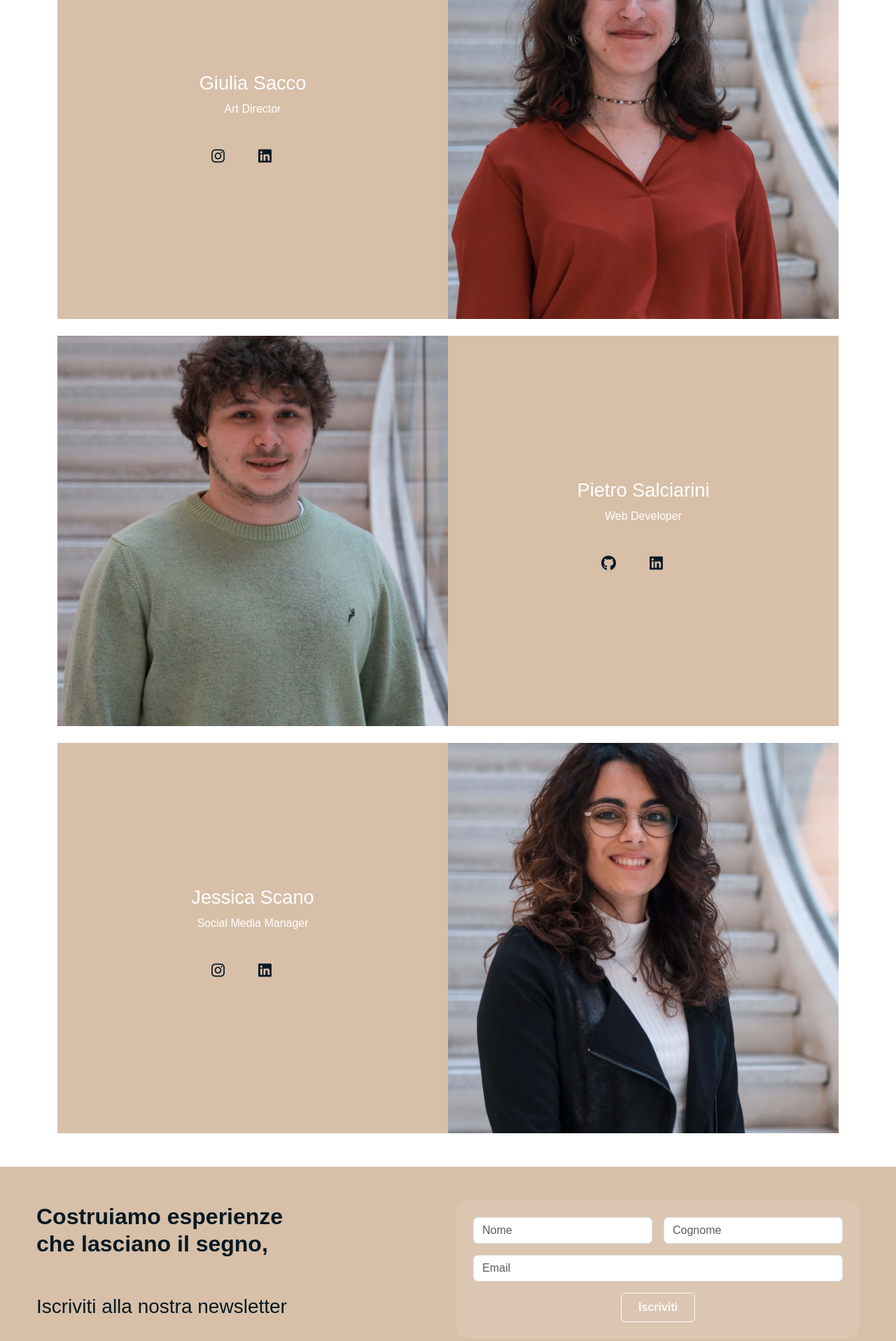
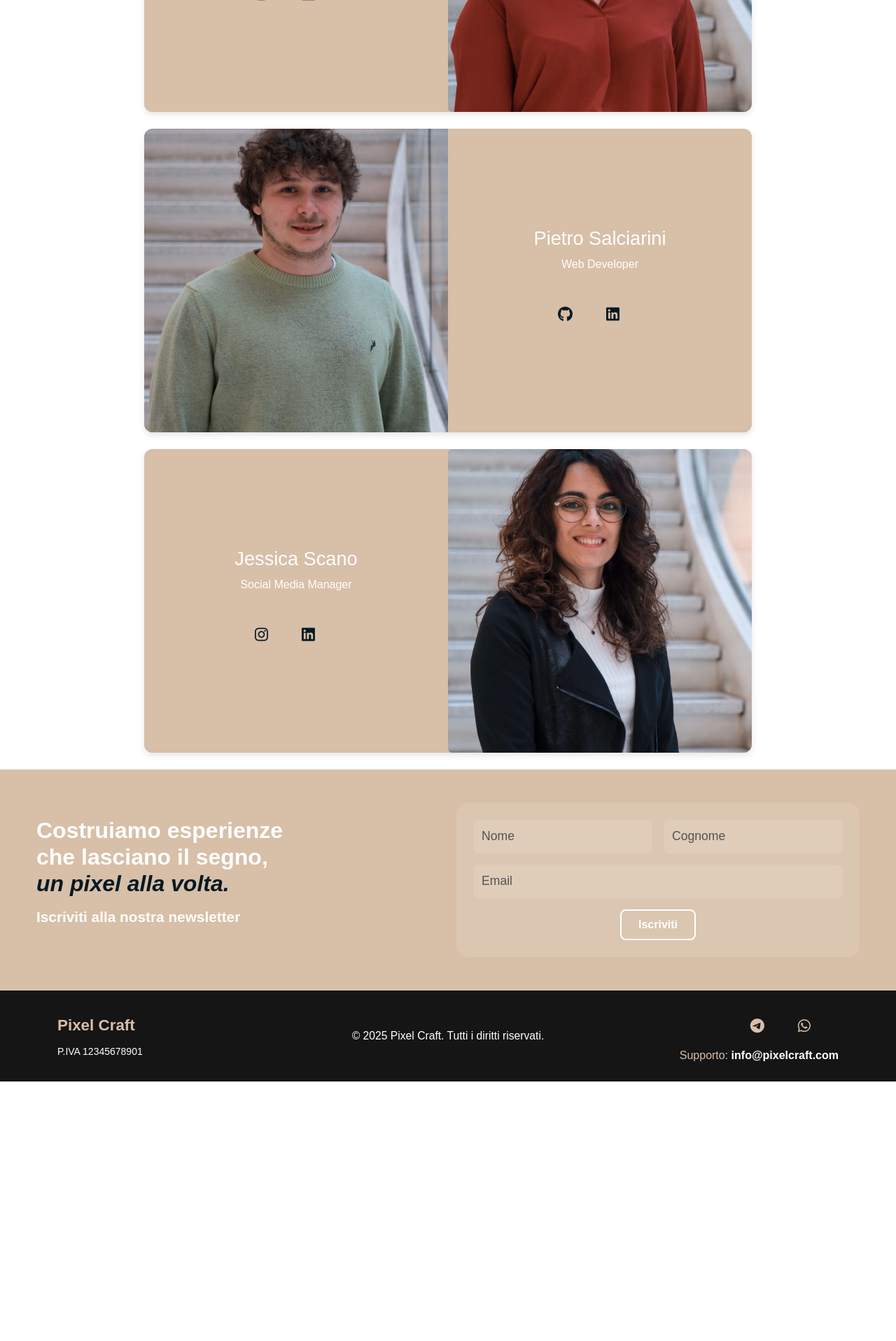
Before and after one commit to gsacco2000/Pixelcraft-Ecommerce, a Vue app: page /about in a window 1280 px wide. Shown: the part 880-2797 px from the top of the page at 70% size. After the commit the page ends 2426 px from the top, so only its background shows below. Built offline with nearby package versions, Linux system fonts and the light colour scheme; what bootstrap-vue-next would draw is missing.

Commit message:
fiz about e case music

```diff
--- a/src/views/AboutView.vue
+++ b/src/views/AboutView.vue
@@ -1,235 +1,178 @@
 <template>
-  <main class="container my-5">
-    <!-- Daisy -->
-    <div class="row team-row align-items-stretch g-0 mb-4">
-      <div class="col-12 col-md-6 order-md-1 p-0">
+  <main>
+    <div
+      v-for="member in team"
+      :key="member.name"
+      class="row team-row align-items-stretch g-0 mb-4"
+      :class="{ 'flex-row-reverse': member.order === 'right' }"
+    >
+      <div class="col-12 col-md-6">
         <img
-          src="/img.about/about.daisy.jpg"
-          alt="Daisy Romaniello"
-          class="img-cover w-100 h-100"
+          :src="member.img"
+          :alt="member.alt"
+          class="img-cover w-100 h-100 rounded-start"
+          loading="lazy"
         />
       </div>
       <div
-        class="col-12 col-md-6 order-md-2 d-flex color-block color1 p-4"
-        :class="colorClass('color1')"
+        class="col-12 col-md-6 d-flex p-4 text-center color-block rounded-end"
+        :class="member.color"
       >
-        <div class="w-100 text-center">
-          <h2>Daisy Romaniello</h2>
-          <p>Founder &amp; Project Manager</p>
-          <div class="social-icons">
+        <div class="w-100 d-flex flex-column justify-content-center">
+          <h2>{{ member.name }}</h2>
+          <p>{{ member.role }}</p>
+          <div
+            class="social-icons d-inline-flex gap-3 justify-content-center align-items-center mt-3"
+          >
             <a
-              href="https://www.instagram.com/daisyromaniello/"
+              v-for="social in member.socials"
+              :key="social.platform"
+              :href="social.url"
               target="_blank"
               rel="noopener noreferrer"
-              ><i class="fab fa-instagram"></i
-            ></a>
-            <a
-              href="https://www.linkedin.com/in/daisyromaniello/"
-              target="_blank"
-              rel="noopener noreferrer"
-              ><i class="fab fa-linkedin"></i
-            ></a>
+              :aria-label="`${social.platform} ${member.name}`"
+            >
+              <i :class="social.iconClass"></i>
+            </a>
           </div>
         </div>
       </div>
     </div>
 
-    <!-- Giulia -->
-    <div class="row team-row align-items-stretch g-0 mb-4">
-      <div class="col-12 col-md-6 order-md-2 p-0">
-        <img
-          src="/img.about/about.giulia.jpg"
-          alt="Giulia Sacco"
-          class="img-cover w-100 h-100"
-        />
-      </div>
-      <div
-        class="col-12 col-md-6 order-md-1 d-flex color-block color2 p-4"
-        :class="colorClass('color2')"
-      >
-        <div class="w-100 text-center">
-          <h2>Giulia Sacco</h2>
-          <p>Art Director</p>
-          <div class="social-icons">
-            <a
-              href="https://www.instagram.com/giu.scc/"
-              target="_blank"
-              rel="noopener noreferrer"
-              ><i class="fab fa-instagram"></i
-            ></a>
-            <a
-              href="https://www.linkedin.com/in/giulia-sacco-b1a64830b/"
-              target="_blank"
-              rel="noopener noreferrer"
-              ><i class="fab fa-linkedin"></i
-            ></a>
-          </div>
-        </div>
-      </div>
-    </div>
-
-    <!-- Pietro -->
-    <div class="row team-row align-items-stretch g-0 mb-4">
-      <div class="col-12 col-md-6 order-md-1 p-0">
-        <img
-          src="/img.about/about.pietro.jpg"
-          alt="Pietro Salciarini"
-          class="img-cover w-100 h-100"
-        />
-      </div>
-      <div
-        class="col-12 col-md-6 order-md-2 d-flex color-block color3 p-4"
-        :class="colorClass('color3')"
-      >
-        <div class="w-100 text-center">
-          <h2>Pietro Salciarini</h2>
-          <p>Web Developer</p>
-          <div class="social-icons">
-            <a
-              href="https://github.com/"
-              target="_blank"
-              rel="noopener noreferrer"
-              ><i class="fab fa-github"></i
-            ></a>
-            <a
-              href="https://www.linkedin.com/in/pietro-salciarini-095b67356/"
-              target="_blank"
-              rel="noopener noreferrer"
-              ><i class="fab fa-linkedin"></i
-            ></a>
-          </div>
-        </div>
-      </div>
-    </div>
-
-    <!-- Jessica -->
-    <div class="row team-row align-items-stretch g-0 mb-4" id="jessica">
-      <div class="col-12 col-md-6 order-md-2 p-0">
-        <img
-          src="/img.about/about.jessica.jpg"
-          alt="Jessica Scano"
-          class="img-cover w-100 h-100"
-        />
-      </div>
-      <div
-        class="col-12 col-md-6 order-md-1 d-flex color-block color4 p-4"
-        :class="colorClass('color4')"
-      >
-        <div class="w-100 text-center">
-          <h2>Jessica Scano</h2>
-          <p>Social Media Manager</p>
-          <div class="social-icons">
-            <a
-              href="https://www.instagram.com/jessica_scano/"
-              target="_blank"
-              rel="noopener noreferrer"
-              ><i class="fab fa-instagram"></i
-            ></a>
-            <a
-              href="https://www.linkedin.com/in/jessica-scano-b35a56100/"
-              target="_blank"
-              rel="noopener noreferrer"
-              ><i class="fab fa-linkedin"></i
-            ></a>
-          </div>
-        </div>
-      </div>
+    <!-- Footer newsletter a tutta larghezza -->
+    <div class="newsletter-container container-fluid px-0">
+      <AppNewsletter />
     </div>
   </main>
-
-  <!-- Form newsletter -->
-  <section class="keep-in-touch w-100 py-5">
-    <div class="container" style="max-width: 1200px">
-      <div class="row align-items-center g-4">
-        <div class="col-12 col-md-6 text-section">
-          <h2 class="fw-bold">
-            Costruiamo esperienze<br />
-            che lasciano il segno,<br />
-            <span class="pixel">un pixel alla volta.</span>
-          </h2>
-          <h3 class="subtitle mt-3 mb-4">Iscriviti alla nostra newsletter</h3>
-        </div>
-        <div class="col-12 col-md-6">
-          <form
-            class="form-section bg-light bg-opacity-10 rounded-4 p-4"
-            method="post"
-          >
-            <div class="row g-3">
-              <div class="col-12 col-md-6">
-                <input
-                  type="text"
-                  class="form-control"
-                  id="name"
-                  name="name"
-                  required
-                  placeholder="Nome"
-                  autocomplete="given-name"
-                />
-              </div>
-              <div class="col-12 col-md-6">
-                <input
-                  type="text"
-                  class="form-control"
-                  id="surname"
-                  name="surname"
-                  required
-                  placeholder="Cognome"
-                  autocomplete="family-name"
-                />
-              </div>
-              <div class="col-12">
-                <input
-                  type="email"
-                  class="form-control"
-                  id="email"
-                  name="email"
-                  required
-                  placeholder="Email"
-                  autocomplete="email"
-                />
-              </div>
-              <div class="col-12 d-flex justify-content-center">
-                <button
-                  type="submit"
-                  class="btn btn-outline-light fw-bold py-2 px-4"
-                >
-                  Iscriviti
-                </button>
-              </div>
-            </div>
-          </form>
-        </div>
-      </div>
-    </div>
-  </section>
 </template>
 
 <script>
+import AppNewsletter from "@/components/AppNewsletter.vue";
+
 export default {
   name: "AboutPage",
+  components: {
+    AppNewsletter,
+  },
   data() {
     return {
-      activeColor: "color1", // default color
+      team: [
+        {
+          name: "Daisy Romaniello",
+          role: "Founder & Project Manager",
+          img: "/img.about/about.daisy.jpg",
+          alt: "Daisy Romaniello",
+          color: "color1",
+          order: "left",
+          socials: [
+            {
+              platform: "Instagram",
+              url: "https://www.instagram.com/daisyromaniello/",
+              iconClass: "fab fa-instagram",
+            },
+            {
+              platform: "LinkedIn",
+              url: "https://www.linkedin.com/in/daisyromaniello/",
+              iconClass: "fab fa-linkedin",
+            },
+          ],
+        },
+        {
+          name: "Giulia Sacco",
+          role: "Art Director",
+          img: "/img.about/about.giulia.jpg",
+          alt: "Giulia Sacco",
+          color: "color2",
+          order: "right",
+          socials: [
+            {
+              platform: "Instagram",
+              url: "https://www.instagram.com/giu.scc/",
+              iconClass: "fab fa-instagram",
+            },
+            {
+              platform: "LinkedIn",
+              url: "https://www.linkedin.com/in/giulia-sacco-b1a64830b/",
+              iconClass: "fab fa-linkedin",
+            },
+          ],
+        },
+        {
+          name: "Pietro Salciarini",
+          role: "Web Developer",
+          img: "/img.about/about.pietro.jpg",
+          alt: "Pietro Salciarini",
+          color: "color3",
+          order: "left",
+          socials: [
+            {
+              platform: "GitHub",
+              url: "https://github.com/",
+              iconClass: "fab fa-github",
+            },
+            {
+              platform: "LinkedIn",
+              url: "https://www.linkedin.com/in/pietro-salciarini-095b67356/",
+              iconClass: "fab fa-linkedin",
+            },
+          ],
+        },
+        {
+          name: "Jessica Scano",
+          role: "Social Media Manager",
+          img: "/img.about/about.jessica.jpg",
+          alt: "Jessica Scano",
+          color: "color4",
+          order: "right",
+          socials: [
+            {
+              platform: "Instagram",
+              url: "https://www.instagram.com/jessica_scano/",
+              iconClass: "fab fa-instagram",
+            },
+            {
+              platform: "LinkedIn",
+              url: "https://www.linkedin.com/in/jessica-scano-b35a56100/",
+              iconClass: "fab fa-linkedin",
+            },
+          ],
+        },
+      ],
     };
-  },
-  methods: {
-    colorClass(color) {
-      return color;
-    },
   },
 };
 </script>
 
 <style scoped>
-.transparent-box {
-  position: absolute;
-  top: 50%;
-  right: 2rem;
-  transform: translateY(-50%);
-  min-width: 300px;
-  background-color: rgba(87, 86, 86, 0.5);
-  border-radius: 0.5rem;
-  padding: 1.5rem;
+main {
+  max-width: 900px;
+  margin: 0 auto;
+  padding-left: 1rem;
+  padding-right: 1rem;
+}
+
+.newsletter-container {
+  width: 100vw;
+  position: relative;
+  left: 50%;
+  right: 50%;
+  margin-left: -50vw;
+  margin-right: -50vw;
+}
+
+.team-row {
+  justify-content: center;
+  margin-bottom: 1.5rem;
+  background: var(--skin-color);
+  border-radius: 0.75rem;
+  box-shadow: 0 4px 10px rgba(0, 0, 0, 0.1);
+  overflow: hidden;
+}
+
+.team-row > .col-md-6 {
+  max-width: 450px;
+  padding: 0;
+  min-height: 320px; /* garantisce altezza minima per vedibilità immagine */
 }
 
 .img-cover {
@@ -237,14 +180,20 @@ export default {
   width: 100%;
   height: 100%;
   object-fit: cover;
+  transition: all 0.15s ease;
+  border-top-left-radius: 0.75rem;
+  border-bottom-left-radius: 0.75rem;
 }
 
 .color-block {
-  display: flex;
+  display: flex !important;
   align-items: center;
-  justify-content: center;
-  text-align: center;
+  justify-content: center !important;
   color: var(--background);
+  flex-direction: column;
+  padding: 2rem;
+  border-top-right-radius: 0.75rem;
+  border-bottom-right-radius: 0.75rem;
 }
 
 .color1,
@@ -261,10 +210,6 @@ export default {
 
 .social-icons {
   margin-top: 0.75rem;
-  display: inline-flex;
-  gap: 1rem;
-  justify-content: center;
-  align-items: center;
 }
 
 .social-icons a {
@@ -279,27 +224,33 @@ export default {
 }
 
 @media (min-width: 768px) {
-  .team-row {
-    align-items: stretch;
+  .team-row.flex-row-reverse {
+    flex-direction: row-reverse;
   }
-
   .team-row > .col-md-6 {
     aspect-ratio: 1 / 1;
-  }
-
-  .team-row > .col-md-6 .color-block {
-    padding: var(--padding-medium);
   }
 }
 
 @media (max-width: 767.98px) {
-  .team-row + .team-row {
-    margin-top: 1rem;
+  main {
+    max-width: 100%;
+    padding-left: 0.5rem;
+    padding-right: 0.5rem;
+  }
+  .team-row {
+    margin-bottom: 1rem;
+    border-radius: 0.5rem;
+  }
+  .team-row > .col-md-6 {
+    max-width: 100%;
+    aspect-ratio: auto;
+    border-radius: 0;
+    min-height: auto;
+  }
+  .img-cover,
+  .color-block {
+    border-radius: 0;
   }
 }
-
-.img-cover,
-.color-block {
-  transition: all 0.15s ease;
-}
 </style>
--- a/src/views/CaseMusicsound.vue
+++ b/src/views/CaseMusicsound.vue
@@ -17,6 +17,10 @@
       <div
         class="d-flex justify-content-center align-items-center mb-3 z-2 position-relative"
         @click="scrollNextSection"
+        role="button"
+        tabindex="0"
+        @keydown.enter="scrollNextSection"
+        aria-label="Scroll alla sezione successiva"
       >
         <i class="fas fa-chevron-down fs-2 text-white bounce"></i>
       </div>
@@ -75,6 +79,7 @@
       data-bs-toggle="offcanvas"
       data-bs-target="#offcanvasInfo"
       aria-controls="offcanvasInfo"
+      aria-label="Informazioni Open Sound Festival"
     >
       <i class="fas fa-info-circle"></i>
     </button>
@@ -196,83 +201,22 @@
       </div>
     </section>
 
-    <!-- KEEP IN TOUCH SECTION - FORM DI CONTATTO -->
-    <section class="keep-in-touch w-100 py-5">
-      <div class="container" style="max-width: 1200px">
-        <div class="row align-items-center g-4">
-          <div class="col-12 col-md-6 text-section">
-            <h2 class="fw-bold">
-              Costruiamo esperienze<br />
-              che lasciano il segno,<br />
-              <span class="pixel">un pixel alla volta.</span>
-            </h2>
-            <h3 class="subtitle mt-3 mb-4">Iscriviti alla nostra newsletter</h3>
-          </div>
-          <div class="col-12 col-md-6">
-            <form
-              class="form-section bg-light bg-opacity-10 rounded-4 p-4"
-              method="post"
-            >
-              <div class="row g-3">
-                <div class="col-12 col-md-6">
-                  <input
-                    type="text"
-                    class="form-control"
-                    id="name"
-                    name="name"
-                    required
-                    placeholder="Nome"
-                    autocomplete="given-name"
-                  />
-                </div>
-                <div class="col-12 col-md-6">
-                  <input
-                    type="text"
-                    class="form-control"
-                    id="surname"
-                    name="surname"
-                    required
-                    placeholder="Cognome"
-                    autocomplete="family-name"
-                  />
-                </div>
-                <div class="col-12">
-                  <input
-                    type="email"
-                    class="form-control"
-                    id="email"
-                    name="email"
-                    required
-                    placeholder="Email"
-                    autocomplete="email"
-                  />
-                </div>
-                <div class="col-12 d-flex justify-content-center">
-                  <button
-                    type="submit"
-                    class="btn btn-outline-light fw-bold py-2 px-4"
-                  >
-                    Iscriviti
-                  </button>
-                </div>
-              </div>
-            </form>
-          </div>
-        </div>
-      </div>
-    </section>
+    <!-- KEEP IN TOUCH SECTION - COMPONENTE NEWSLETTER -->
+    <AppNewsletter />
   </main>
 </template>
 
 <script>
+import AppNewsletter from "@/components/AppNewsletter.vue";
+
 export default {
-  name: "OpenSoundFestival",
+  name: "CaseMusicsound",
+  components: { AppNewsletter },
   methods: {
     scrollNextSection() {
-      // Scroll alla sezione successiva
       const sections = document.querySelectorAll("main > section");
       const scrollPosition = window.scrollY;
-      for (let section of sections) {
+      for (const section of sections) {
         if (section.offsetTop > scrollPosition) {
           window.scrollTo({
             top: section.offsetTop,
@@ -321,64 +265,6 @@ export default {
   }
 }
 
-.info-icon {
-  z-index: 1031;
-}
-
-/* Optional: elimina border/caption della tabella se vuoi solo testo */
-table caption {
-  font-size: 1rem;
-  font-weight: 600;
-  color: #b3b3b3;
-  display: none;
-}
-
-table .titolo {
-  background-color: var(--skin-color);
-}
-
-.caption-box {
-  width: 100%;
-  max-width: 96vw;
-}
-
-@media (min-width: 576px) {
-  .caption-box {
-    max-width: 420px;
-  }
-}
-@media (min-width: 768px) {
-  .caption-box {
-    max-width: 500px;
-  }
-}
-@media (min-width: 1200px) {
-  .caption-box {
-    max-width: 560px;
-  }
-}
-
-.offcanvas-title {
-  font-weight: bold;
-  color: var(--skin-color);
-}
-
-.offcanvas-body,
-.offcanvas-header {
-  background-color: var(--background);
-  padding-right: 2rem;
-}
-
-.btn-close {
-  background-color: var(--skin-color);
-  font-size: 1rem;
-}
-
-.offcanvas-body p,
-caption {
-  color: var(--text);
-}
-
 .info-icon-custom {
   width: 54px;
   height: 54px;
@@ -410,11 +296,10 @@ caption {
 
 /* Portfolio */
 
-/* Sezione PORTFOLIO */
 .portfolio-section {
   background: var(--background);
   border-radius: 0.3rem;
-  color: (--text);
+  color: var(--text);
 }
 
 .portfolio-header {
@@ -482,25 +367,4 @@ caption {
     font-size: 2.2rem;
   }
 }
-
-/* Sezione finale */
-.keep-in-touch .text-section {
-  padding: var(--padding-medium);
-}
-
-/* Media queries */
-@media (min-width: 768px) {
-  .caption {
-    max-width: 35%;
-    font-size: var(--font-p);
-  }
-
-  .close-btn {
-    font-size: 28px;
-  }
-
-  .title h1 {
-    font-size: 2.5rem;
-  }
-}
 </style>
```
